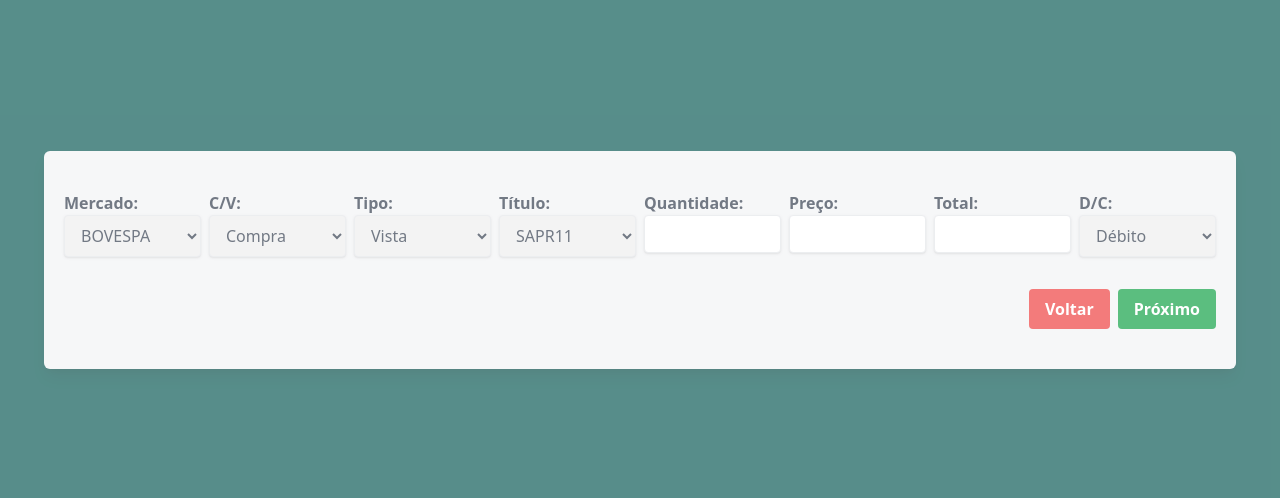
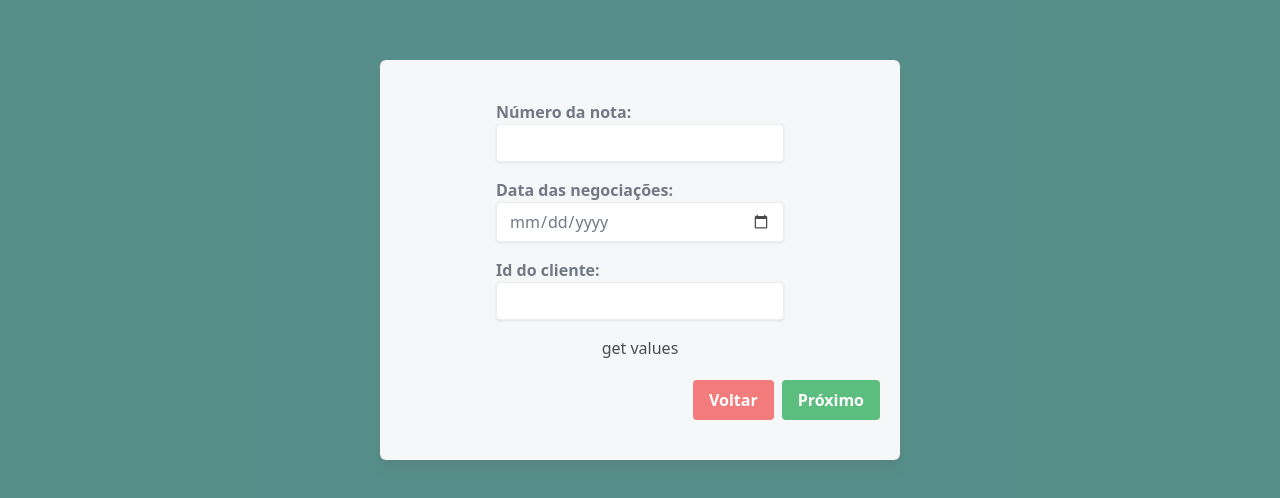
Before and after one commit to welingtonlarsen/investment-managing, a React (Vite) app in the folder investment-managing/: page / in a window 1280 px wide. Shown: the part 140-638 px from the top of the page. Built offline with nearby package versions, Linux system fonts and the light colour scheme.

Commit message:
feat: wip on orders forms

```diff
--- a/investment-managing/src/components/@ui/input-box/index.tsx
+++ b/investment-managing/src/components/@ui/input-box/index.tsx
@@ -1,21 +1,33 @@
-import { FieldValues, UseFormRegisterReturn } from "react-hook-form"
+import { FieldValues, UseFormRegister, UseFormRegisterReturn } from "react-hook-form"
+import { FormStep, TGeneralInformation, TRegistrationForm } from "../../../types/registration-form"
 
 type TInputBox = {
-    register?: UseFormRegisterReturn<string>
+    register: UseFormRegister<TRegistrationForm>
     title: string
 	errorMessage?: string | undefined
     type: React.HTMLInputTypeAttribute | undefined
     id: string
+    formStep: any
+    index?: number
+    name?: string
 }
 
-export const InputBox: React.FC<TInputBox> = ({register, title, errorMessage: error, type, id}) => {
+export const InputBox: React.FC<TInputBox> = ({register, title, errorMessage: error, type, id, formStep, name}) => {
+    const registerReturn = () => {
+        if(register) {
+            return register(formStep);
+        }
+        return {};
+    }
+
     return (
         <div className="mb-4 min-w-full">
             <label htmlFor={id} className="block text-gray-700 font-bold">
                 {title}:
             </label>
             <input
-            {...register}
+            name={name}
+            {...registerReturn()}
             id={id}
             type={type}
             className={`${error && 'border-red-600'} input`}
--- a/investment-managing/src/components/@ui/select-box/index.tsx
+++ b/investment-managing/src/components/@ui/select-box/index.tsx
@@ -1,18 +1,24 @@
-export type TSelectBox = {
+import { TOrderProp, TRegistrationForm, TRegistrationFormProps } from "../../../types/registration-form"
+
+export interface TSelectBox extends TRegistrationFormProps {
+    name: TOrderProp
     title: string
     options: {value: string, title: string}[]
+    index: number
 }
 
-export const SelectBox: React.FC<TSelectBox> = ({title, options}) => {
+export const SelectBox: React.FC<TSelectBox> = ({title, name, options, register, index}) => {
+
     return (
         <div className="flex flex-col">
-            <label htmlFor='market' className="block text-gray-700 font-bold">
+            <label htmlFor={title} className="block text-gray-700 font-bold">
                 {title}:
             </label>
-            <select id='market' className="select w-36">
-                {options.map((option) => (
-                    <option key={option.value} value={option.value}>{option.title}</option>
-                ))}
+            <select {...register(`orders.${index}.${name}`)} name={`orders.${index}.${name}`} id={title} className="select w-36">
+                {options.map((option, index) => {
+                    return (
+                    <option key={index} value={option.value}>{option.title}</option>
+                )})}
 
             </select>
         </div>
--- a/investment-managing/src/components/brokerage-order-form/footer/index.tsx
+++ b/investment-managing/src/components/brokerage-order-form/footer/index.tsx
@@ -4,19 +4,21 @@ export type TFooter = {
     showNext: boolean
     showPrevious: boolean
     handleNext: () => void
+    handlePrevious: () => void
 }
 
-export const Footer: React.FC<TFooter> = ({isNextDisabled, isPreviousDisabled, showNext, showPrevious, handleNext}) => {
+export const Footer: React.FC<TFooter> = ({isNextDisabled, isPreviousDisabled, showNext, showPrevious, handleNext, handlePrevious}) => {
     return (
         <div className="text-center w-full flex justify-end mt-5">
             <button
+                onClick={handlePrevious}
                 type="button"
                 className="bg-red-500 hover:bg-red-700 text-white font-bold py-2 px-4 rounded mr-2"
                 >
                 Voltar
             </button>
             <button
-            onClick={handleNext}
+            onClick={async () => await handleNext()}
             disabled={isNextDisabled}
             type="button"
             className="bg-green-600 hover:bg-green-700 text-white font-bold py-2 px-4 rounded disabled:bg-gray-500 disabled:opacity-40"
--- a/investment-managing/src/components/brokerage-order-form/general-information/index.tsx
+++ b/investment-managing/src/components/brokerage-order-form/general-information/index.tsx
@@ -1,4 +1,4 @@
-import { TRegistrationFormProps } from "../../../types/registration-form"
+import { TGeneralInformation, TRegistrationFormProps } from "../../../types/registration-form"
 import { InputBox } from "../../@ui/input-box"
 
 export const GeneralInformation: React.FC<TRegistrationFormProps> = ({register, errors}) => {
@@ -7,25 +7,28 @@ export const GeneralInformation: React.FC<TRegistrationFormProps> = ({register,
     return (
         <>
             <InputBox
-                register={register('generalInformation.brokerageOrderNumber')}
+                register={register}
                 title={'Número da nota'}
-                id="brokerageOrderNumber"
+                id={TGeneralInformation.brokerageOrderNumber}
                 errorMessage={generalInformationErrors?.brokerageOrderNumber?.message}
                 type={'number'}
+                formStep='generalInformation.brokerageOrderNumber'
             />
             <InputBox
-                register={register('generalInformation.tradingFlorDate')}
+                register={register}
                 title={'Data das negociações'}
-                id="tradingFlorDate"
+                id={TGeneralInformation.tradingFlorDate}
                 errorMessage={generalInformationErrors?.tradingFlorDate?.message}
                 type={'date'}
+                formStep='generalInformation.tradingFlorDate'
             />
             <InputBox
-                register={register('generalInformation.clientId')}
+                register={register}
                 title={'Id do cliente'}
-                id="clientId"
+                id={TGeneralInformation.clientId}
                 errorMessage={generalInformationErrors?.clientId?.message}
                 type={'number'}
+                formStep='generalInformation.clientId'
             />
         </>
     )
--- a/investment-managing/src/components/brokerage-order-form/index.tsx
+++ b/investment-managing/src/components/brokerage-order-form/index.tsx
@@ -1,30 +1,62 @@
+import { useState } from "react";
 import { useRegistrationForm } from "../../hooks/registration-form";
 import { Footer } from "./footer";
 import { GeneralInformation } from "./general-information"
 import { Orders } from "./orders";
 
 export const BrokerageOrderForm = () => {
-    const { register, control, handleSubmit, formState: { errors, isValid, isDirty, touchedFields }, getValues, watch } = useRegistrationForm();
+    const [currentForm, setCurrentForm] = useState(0);
+    const { register, control, handleSubmit, formState: { errors, isValid, isDirty, touchedFields }, trigger, getValues, watch } = useRegistrationForm();
 
     const isNextDisabled = () => {
-        const isTouched = Object.entries(touchedFields).length > 0
-        return isTouched && !isValid
+        const hasGeneralInformationErrors = !!errors.generalInformation
+        const hasOrdersErrors = !!errors.orders
+
+        switch (currentForm) {
+            case 0: {
+                return hasGeneralInformationErrors && !isValid;
+            }
+            case 1: {
+                return hasOrdersErrors && !isValid;
+            }
+            default: {
+                return false;
+            }
+        }
     }
 
-    const handleNext = () => {
-        console.log('next')
+    const handleNext = async () => {
+        if(currentForm === 0) {
+            await trigger('generalInformation');
+        }
+        if(currentForm === 1) {
+            await trigger('orders')
+        }
+
+
+        const isGeneralInformationTouched = Object.keys(touchedFields.generalInformation || {}).length > 0
+        const withoutGeneralInformationErrors = !errors.generalInformation
+
+        if(currentForm === 0 && isGeneralInformationTouched && withoutGeneralInformationErrors) {
+            setCurrentForm(currentForm + 1);
+        }
+    }
+
+    const handlePrevious = () => {
+        setCurrentForm(currentForm - 1);
     }
 
     return (
-        <div className="bg-gray-100 rounded-md shadow-lg flex flex-col items-center justify-center px-5 py-10">
+        <div className="bg-gray-100 rounded-md shadow-lg flex flex-col items-center justify-center px-5 py-10 my-5">
             <form className="flex flex-col items-center">
-                {/* <div className="w-72 mx-24">
+                <div className={`w-72 mx-24 ${currentForm !== 0 && 'hidden'}`}>
                     <GeneralInformation register={register} errors={errors}/>
-                </div> */}
-                <div className="max-w-6xl">
-                    <Orders />
                 </div>
-                <Footer isNextDisabled={isNextDisabled()} isPreviousDisabled={true} showNext={true} showPrevious={true} handleNext={handleNext}/>
+                <div className={`max-w-6xl ${currentForm !== 1 && 'hidden'}`}>
+                    <Orders control={control} register={register} errors={errors}/>
+                </div>
+                <button type="button" onClick={() =>console.log(getValues())}>get values</button>
+                <Footer isNextDisabled={isNextDisabled()} isPreviousDisabled={true} showNext={true} showPrevious={true} handleNext={async () => await handleNext()} handlePrevious={handlePrevious}/>
             </form>
         </div>
     )
--- a/investment-managing/src/components/brokerage-order-form/orders/index.tsx
+++ b/investment-managing/src/components/brokerage-order-form/orders/index.tsx
@@ -1,33 +1,57 @@
+import { useFieldArray } from "react-hook-form"
+import { defaultOrder } from "../../../hooks/registration-form"
+import { PlusCircle } from "../../../icons/plus-circle"
+import { TOrderProp, TRegistrationFormProps } from "../../../types/registration-form"
 import { InputBox } from "../../@ui/input-box"
 import { SelectBox } from "../../@ui/select-box"
 
-export const Orders = () => {
+export const Orders: React.FC<TRegistrationFormProps> = ({ control, register, errors }) => {
+    const { fields, append, remove } = useFieldArray({
+        control,
+        name: 'orders'
+    })
+
+    const handdleAppend = () => {
+        append(defaultOrder)
+    }
+
     return (
-        <div className="grid grid-cols-8 gap-2">
+        <div className="flex flex-col items-center">
+                {
+                    fields.map((field, index) => (
+                        <div key={field.id} className="grid grid-cols-9 gap-2">
                             <div className="col-span-1">
-                <SelectBox title="Mercado" options={[{value: 'BOVESPA', title: 'BOVESPA'}]}/>
+                                <SelectBox name={TOrderProp.market} register={register} errors={errors} index={index} title="Mercado" options={[{value: 'BOVESPA', title: 'BOVESPA'}]}/>
                             </div>
                             <div className="col-span-1">
-                <SelectBox title="C/V" options={[{value: 'BUY', title: 'Compra'}, {value: 'SELL', title: 'Venda'}]}/>
+                                <SelectBox name={TOrderProp.buyOrSell} register={register} errors={errors} index={index} title="C/V" options={[{value: 'BUY', title: 'Compra'}, {value: 'SELL', title: 'Venda'}]}/>
                             </div>
                             <div className="col-span-1">
-                <SelectBox title="Tipo" options={[{value: 'VISTA', title: 'Vista'}]}/>
+                                <SelectBox name={TOrderProp.marketType} register={register} errors={errors} index={index} title="Tipo" options={[{value: 'VISTA', title: 'Vista'}]}/>
+                            </div>
+                            <div className="col-span-2">
+                                <SelectBox name={TOrderProp.title} register={register} errors={errors} index={index} title="Título" options={[{value: 'SAPR11', title: 'SAPR11'}, {value: 'TAEE11', title: 'TAEE11'}]}/>
                             </div>
                             <div className="col-span-1">
-                <SelectBox title="Título" options={[{value: 'SAPR11', title: 'SAPR11'}, {value: 'TAEE11', title: 'TAEE11'}]}/>
+                                <InputBox errorMessage={errors.orders?.[index]?.quantity?.message} register={register} formStep={`orders.${index}.quantity`} name={`orders.${index}.quantity`} title="Quantidade" type={'number'} id={'quantity'}/>
                             </div>
                             <div className="col-span-1">
-                <InputBox title="Quantidade" type={'number'} id={'quantity'}/>
+                                <InputBox errorMessage={errors.orders?.[index]?.price?.message} register={register} formStep={`orders.${index}.price`} name={`orders.${index}.price`} title="Preço" type={'number'} id={'price'}/>
                             </div>
                             <div className="col-span-1">
-                <InputBox title="Preço" type={'number'} id={'price'}/>
+                                <InputBox errorMessage={errors.orders?.[index]?.total?.message} register={register} formStep={`orders.${index}.total`} name={`orders.${index}.total`} title="Total" type={'number'} id={'total'}/>
                             </div>
                             <div className="col-span-1">
-                <InputBox title="Total" type={'number'} id={'total'}/>
-            </div>
-            <div className="col-span-1">
-                <SelectBox title="D/C" options={[{value: 'DEBIT', title: 'Débito'}, {value: 'CREDIT', title: 'Crédito'}]}/>
+                                <SelectBox name={TOrderProp.debitOrCredit} register={register} errors={errors}index={index} title="D/C" options={[{value: 'DEBIT', title: 'Débito'}, {value: 'CREDIT', title: 'Crédito'}]}/>
                             </div>
                         </div>
+                    ))
+                }
+            <div onClick={handdleAppend} className="w-12 h-12 flex justify-center items-center">
+                <PlusCircle className="w-10 h-10 hover:w-12 hover:h-12 hover:cursor-pointer hover:fill-green-100 stroke-green-600 stroke-2"/>
+            </div>
+
+        </div>
+
     )
 }
--- a/investment-managing/src/hooks/registration-form.ts
+++ b/investment-managing/src/hooks/registration-form.ts
@@ -2,18 +2,44 @@ import { useForm } from "react-hook-form";
 import * as yup from "yup";
 import { yupResolver } from "@hookform/resolvers/yup";
 import { TRegistrationForm } from "../types/registration-form";
+
+export const defaultOrder = {
+  market: undefined,
+  buyOrSell: undefined,
+  marketType: undefined,
+  title: undefined,
+  quantity: undefined,
+  price: undefined,
+  total: undefined,
+  debitOrCredit: undefined
+}
 
 const schema: yup.SchemaOf<TRegistrationForm> = yup.object({
     generalInformation: yup.object({
         brokerageOrderNumber: yup.number().required('Número da nota é obrigatório.').typeError('Número da nota é obrigatório.'),
         tradingFlorDate: yup.date().required('Data da nota é obrigatório.').typeError('Data da nota é obrigatório.'),
         clientId: yup.number().required('Id do cliente é obrigatório.').typeError('Id do cliente é obrigatório.')
-    })
+    }),
+    orders: yup.array().of(
+      yup.object({
+        market: yup.string().required(),
+        buyOrSell: yup.string().required(),
+        marketType: yup.string().required(),
+        title: yup.string().required(),
+        quantity: yup.number().required().required('Quantidade é obrigatório.').typeError('Quantidade é obrigatório.'),
+        price: yup.number().required().required('Preço é obrigatório.').typeError('Preço é obrigatório.'),
+        total: yup.number().required().required('Total é obrigatório.').typeError('Total é obrigatório.'),
+        debitOrCredit: yup.string().required()
+      })
+    )
 })
 
 export const useRegistrationForm = () => {
     return useForm<TRegistrationForm>(
         {
+          defaultValues: {
+            orders: [defaultOrder]
+          },
           mode: "onTouched",
           resolver: yupResolver(schema)
         }
--- /dev/null
+++ b/investment-managing/src/icons/plus-circle.tsx
@@ -0,0 +1,13 @@
+import React from "react";
+
+export type TPlusCircle = {
+    className: string | undefined;
+}
+
+export const PlusCircle: React.FC<TPlusCircle> = ({className}) => {
+    return (
+        <svg xmlns="http://www.w3.org/2000/svg" fill="none" viewBox="0 0 24 24" strokeWidth={1.5} stroke="currentColor" className={className}>
+            <path strokeLinecap="round" strokeLinejoin="round" d="M12 9v6m3-3H9m12 0a9 9 0 11-18 0 9 9 0 0118 0z" />
+        </svg>
+    )
+}
--- a/investment-managing/src/types/registration-form.ts
+++ b/investment-managing/src/types/registration-form.ts
@@ -1,4 +1,27 @@
-import { FieldErrors, UseFormRegister } from "react-hook-form"
+import { Control, FieldErrors, UseFormRegister } from "react-hook-form"
+
+export enum TGeneralInformation {
+	brokerageOrderNumber = 'brokerageOrderNumber',
+	tradingFlorDate = 'tradingFlorDate',
+	clientId = 'clientId'
+}
+
+export enum FormStep {
+	brokerageOrderNumber = 'generalInformation.brokerageOrderNumber',
+	tradingFlorDate = 'generalInformation.tradingFlorDate',
+	clientId = 'generalInformation.clientId',
+}
+
+export enum TOrderProp {
+	market = 'market',
+	buyOrSell = 'buyOrSell',
+	marketType = 'marketType',
+	title = 'title',
+	quantity = 'quantity',
+	price = 'price',
+	total = 'total',
+	debitOrCredit = 'debitOrCredit'
+}
 
 export type TRegistrationForm = {
     generalInformation: {
@@ -6,9 +29,24 @@ export type TRegistrationForm = {
 		tradingFlorDate: Date,
 		clientId: number
 	},
+	orders: {
+		market: string | undefined
+        buyOrSell: string | undefined,
+        marketType: string | undefined,
+        title: string | undefined,
+        quantity: number | undefined,
+        price: number | undefined,
+        total: number | undefined,
+        debitOrCredit: string | undefined
+	}[]
 }
 
 export type TRegistrationFormProps = {
+	control?: Control<TRegistrationForm, any>
 	register: UseFormRegister<TRegistrationForm>
 	errors: FieldErrors<TRegistrationForm>
+	name?: TOrderProp | TGeneralInformation
+    title?: string
+    options?: {value: string, title: string}[]
+    index?: number
 }
```
Lines whose indentation alone changed are shown as unchanged.
